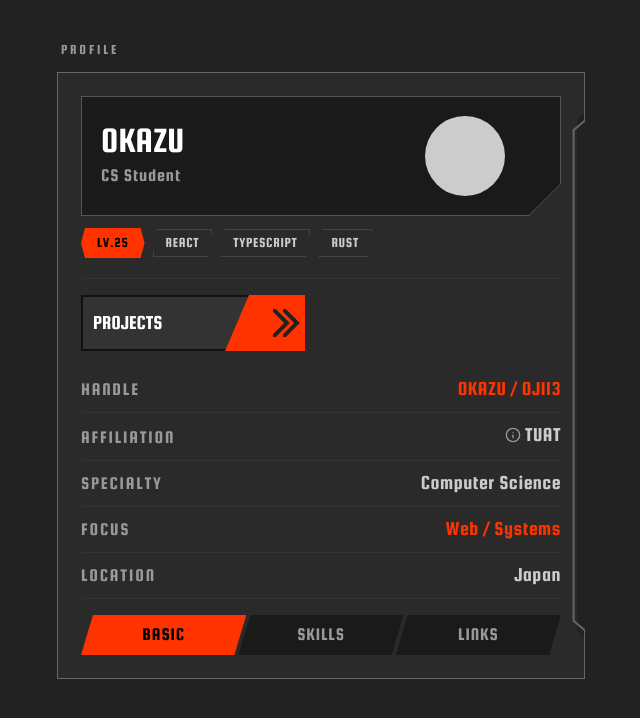
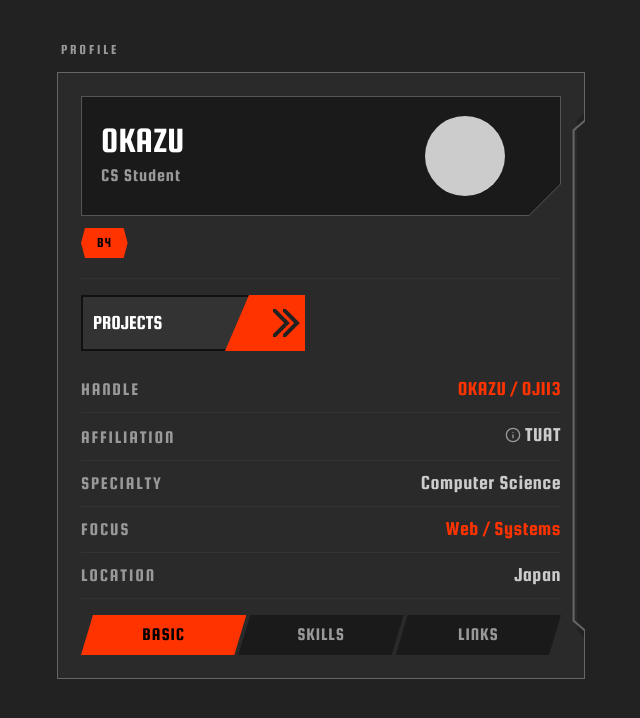
Before and after one commit to OJII3/ojii3.dev, a React (Vite) app: page / in a window 1280 px wide. Shown: the top 718 px of the page, without its empty margins (319-959 px from the left). Built offline with nearby package versions, Linux system fonts and the light colour scheme.

Commit message:
refactor: LV.25 バッジを B4（学年）に変更し、テックタグを削除

```diff
--- a/src/components/profile-panel.tsx
+++ b/src/components/profile-panel.tsx
@@ -24,19 +24,6 @@ const SKILLS: { name: string; good?: boolean }[] = [
   { name: "Python" },
   { name: "C++" },
 ];
-
-function TechTag({ label }: { label: string }) {
-  return (
-    <span
-      className="inline-flex items-center h-tag-h lg:h-[1.75rem] px-2 lg:px-3 text-xs lg:text-sm tracking-wider text-text-sub border border-border uppercase"
-      style={{
-        clipPath: "polygon(4px 0, 100% 0, calc(100% - 4px) 100%, 0 100%)",
-      }}
-    >
-      {label}
-    </span>
-  );
-}
 
 function BasicTab() {
   return (
@@ -164,11 +151,8 @@ export function ProfilePanel() {
                     "polygon(4px 0, calc(100% - 4px) 0, 100% 50%, calc(100% - 4px) 100%, 4px 100%, 0 50%)",
                 }}
               >
-                LV.25
+                B4
               </span>
-              <TechTag label="React" />
-              <TechTag label="TypeScript" />
-              <TechTag label="Rust" />
             </div>
 
             {/* Separator */}
--- a/src/styles.css
+++ b/src/styles.css
@@ -60,7 +60,6 @@
   --spacing-link-h: 2.375rem; /* 38px */
   --spacing-tab-h: 2.125rem; /* 34px */
   --spacing-badge-h: 1.625rem; /* 26px */
-  --spacing-tag-h: 1.5rem; /* 24px */
   --spacing-avatar-area: 6.5rem; /* 104px */
   --spacing-avatar: 4.25rem; /* 68px */
   --spacing-back-w: 8.5rem; /* 136px */
```
